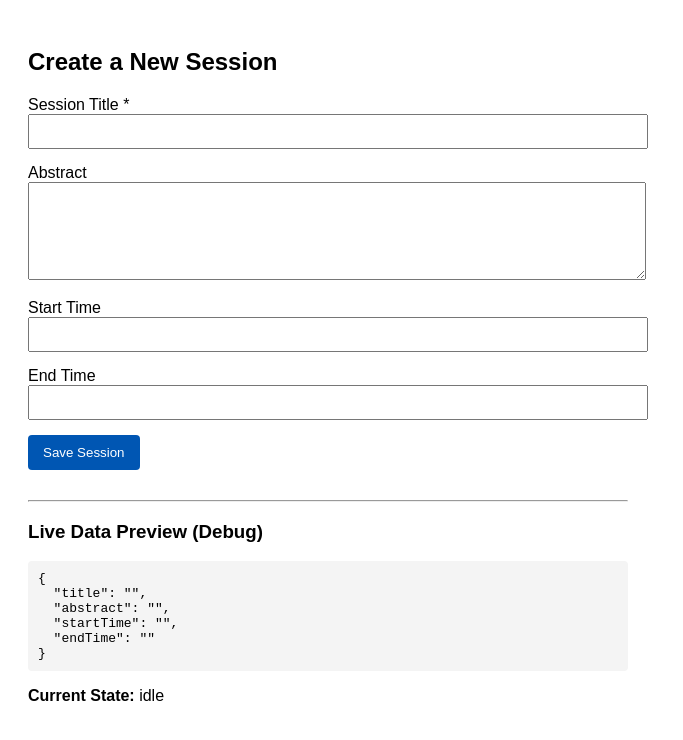
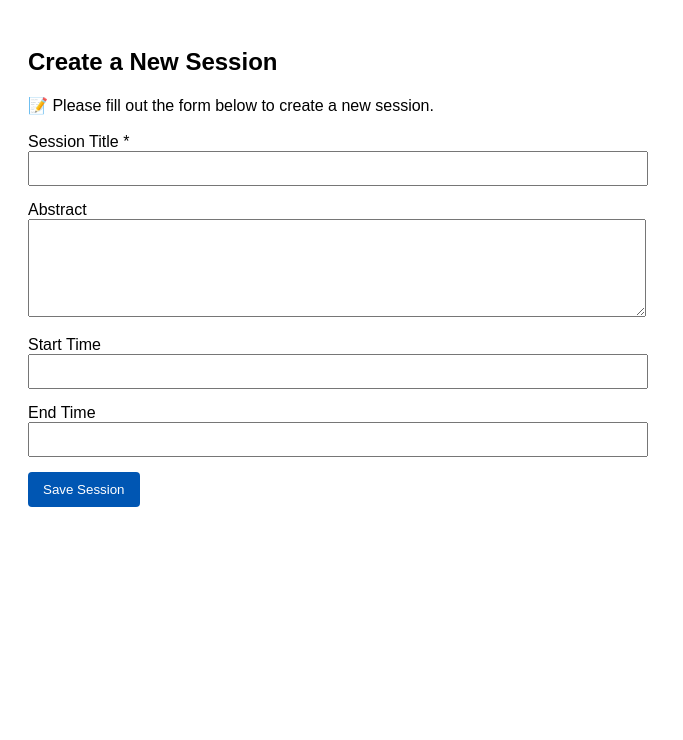
Before and after one commit to EmilijusP/w5d1, an Angular app: page / in a window 1280 px wide. Shown: the top 740 px of the page, without its empty margins (0-683 px from the left). Built offline with nearby package versions, Linux system fonts and the light colour scheme.

Commit message:
Create dumb session-form component

```diff
--- a/src/app/app.html
+++ b/src/app/app.html
@@ -2,75 +2,16 @@
 
   <h2>Create a New Session</h2>
 
-  <div *ngIf="state === 'loading'" style="color: blue; margin-bottom: 10px;">
+  <div *ngIf="state === 'idle'">
+    📝 Please fill out the form below to create a new session.
+  </div>
+  <div *ngIf="state === 'submitting'">
     ⏳ Saving session... Please wait.
   </div>
-  <div *ngIf="state === 'success'" style="color: green; margin-bottom: 10px; font-weight: bold;">
+  <div *ngIf="state === 'success'">
     ✅ Session successfully created!
   </div>
 
-
-  <form (ngSubmit)="onSubmit(sessionForm)" #sessionForm="ngForm">
-
-    <div style="margin-bottom: 15px;">
-      <label>Session Title *</label><br>
-      <!-- [(ngModel)] sujungia šį inputą su tavo TS kintamuoju (dvipusis ryšys) -->
-      <input
-        type="text"
-        name="title"
-        [(ngModel)]="newSession.title"
-        required
-        #titleField="ngModel"
-        style="width: 100%; padding: 8px;"
-      >
-
-      <div *ngIf="titleField.invalid && titleField.touched" style="color: red; font-size: 12px; margin-top: 5px;">
-        Title is required!
-      </div>
-    </div>
-
-    <div style="margin-bottom: 15px;">
-      <label>Abstract</label><br>
-      <textarea
-        name="abstract"
-        [(ngModel)]="newSession.abstract"
-        style="width: 100%; padding: 8px; height: 80px;">
-      </textarea>
-    </div>
-
-    <div style="margin-bottom: 15px;">
-      <label>Start Time</label><br>
-      <input
-        type="text"
-        name="startTime"
-        [(ngModel)]="newSession.startTime"
-        style="width: 100%; padding: 8px;"
-      >
-    </div>
-
-    <div style="margin-bottom: 15px;">
-      <label>End Time</label><br>
-      <input
-        type="text"
-        name="endTime"
-        [(ngModel)]="newSession.endTime"
-        style="width: 100%; padding: 8px;"
-      >
-    </div>
-
-    <button
-      type="submit"
-      [disabled]="sessionForm.invalid || state === 'loading'"
-      style="padding: 10px 15px; background-color: #0056b3; color: white; border: none; border-radius: 4px; cursor: pointer;">
-      Save Session
-    </button>
-  </form>
-
-  <hr style="margin-top: 30px;">
-
-  <!-- json pipe (| json) paima tavo TS objektą ir gražiai jį atspausdina kaip tekstą -->
-  <h3>Live Data Preview (Debug)</h3>
-  <pre style="background: #f4f4f4; padding: 10px; border-radius: 4px;">{{ newSession | json }}</pre>
-  <p><strong>Current State:</strong> {{ state }}</p>
+  <app-session-form (sessionCreated)="onSessionCreate($event)" style="margin: 50px;"></app-session-form>
 
 </div>
--- a/src/app/app.ts
+++ b/src/app/app.ts
@@ -1,52 +1,23 @@
 import { Component, ChangeDetectorRef } from '@angular/core';
 import { CommonModule } from '@angular/common';
-import { FormsModule, NgForm } from '@angular/forms';
 import { CreateSession, FormState } from './models/session.model';
+import { SessionForm } from './components/session-form/session-form';
 
 @Component({
   selector: 'app-root',
   standalone: true,
-  imports: [CommonModule, FormsModule],
+  imports: [CommonModule, SessionForm],
   templateUrl: './app.html',
   styleUrls: ['./app.css']
 })
 export class AppComponent {
 
-  constructor(private cdr: ChangeDetectorRef) {}
-
-  newSession: CreateSession = {
-    title: '',
-    abstract: '',
-    startTime: '',
-    endTime: '',
-    trackId: undefined
-  };
-
   state: FormState = 'idle';
 
-  onSubmit(form: NgForm) {
-    this.state = 'loading';
-
-    setTimeout(() => {
-      console.log('Duomenys sėkmingai "išsiųsti":', this.newSession);
-
+  onSessionCreate(data: CreateSession) {
+      this.state = 'submitting';
+      console.log('Session created:', data);
       this.state = 'success';
-      this.newSession = {
-        title: '',
-        abstract: '',
-        startTime: '',
-        endTime: '',
-        trackId: undefined
-      };
-
-      this.cdr.detectChanges();
-
-      setTimeout(() => {
-        this.state = 'idle';
-        this.cdr.detectChanges();
-      }, 3000);
-
-    }, 2000);
   }
 }
 
--- /dev/null
+++ b/src/app/components/session-form/session-form.html
@@ -0,0 +1,55 @@
+<form (ngSubmit)="onSubmit(sessionForm)" #sessionForm="ngForm">
+
+    <div style="margin-bottom: 15px;">
+      <label>Session Title *</label><br>
+      <!-- [(ngModel)] sujungia šį inputą su tavo TS kintamuoju (dvipusis ryšys) -->
+      <input
+        type="text"
+        name="title"
+        [(ngModel)]="newSession.title"
+        required
+        #titleField="ngModel"
+        style="width: 100%; padding: 8px;"
+      >
+
+      <div *ngIf="titleField.invalid && titleField.touched" style="color: red; font-size: 12px; margin-top: 5px;">
+        Title is required!
+      </div>
+    </div>
+
+    <div style="margin-bottom: 15px;">
+      <label>Abstract</label><br>
+      <textarea
+        name="abstract"
+        [(ngModel)]="newSession.abstract"
+        style="width: 100%; padding: 8px; height: 80px;">
+      </textarea>
+    </div>
+
+    <div style="margin-bottom: 15px;">
+      <label>Start Time</label><br>
+      <input
+        type="text"
+        name="startTime"
+        [(ngModel)]="newSession.startTime"
+        style="width: 100%; padding: 8px;"
+      >
+    </div>
+
+    <div style="margin-bottom: 15px;">
+      <label>End Time</label><br>
+      <input
+        type="text"
+        name="endTime"
+        [(ngModel)]="newSession.endTime"
+        style="width: 100%; padding: 8px;"
+      >
+    </div>
+
+    <button
+      type="submit"
+      [disabled]="sessionForm.invalid"
+      style="padding: 10px 15px; background-color: #0056b3; color: white; border: none; border-radius: 4px; cursor: pointer;">
+      Save Session
+    </button>
+  </form>
--- /dev/null
+++ b/src/app/components/session-form/session-form.ts
@@ -0,0 +1,28 @@
+import { Component, EventEmitter, Output } from '@angular/core';
+import { CreateSession } from '../../models/session.model';
+import { FormsModule, NgForm } from '@angular/forms';
+import { form } from '@angular/forms/signals';
+import { CommonModule } from '@angular/common';
+
+@Component({
+  selector: 'app-session-form',
+  imports: [FormsModule, CommonModule],
+  templateUrl: './session-form.html',
+  styleUrl: './session-form.css',
+})
+export class SessionForm {
+  @Output() sessionCreated = new EventEmitter<CreateSession>();
+
+  newSession: CreateSession = {
+    title: '',
+    abstract: '',
+    startTime: '',
+    endTime: '',
+    trackId: undefined
+  };
+
+  onSubmit(form: NgForm) {
+    this.sessionCreated.emit(this.newSession);
+    form.resetForm();
+  }
+}
--- a/src/app/models/session.model.ts
+++ b/src/app/models/session.model.ts
@@ -16,4 +16,4 @@ export interface CreateSession {
   trackId?: number;
 }
 
-export type FormState = 'idle' | 'loading' | 'success' | 'error';
+export type FormState = 'idle' | 'submitting' | 'success' | 'error';
```
Also changed, not shown: src/app/components/session-form/session-form.css (added), 1 other file (tests, documents, lock files or other folders).
